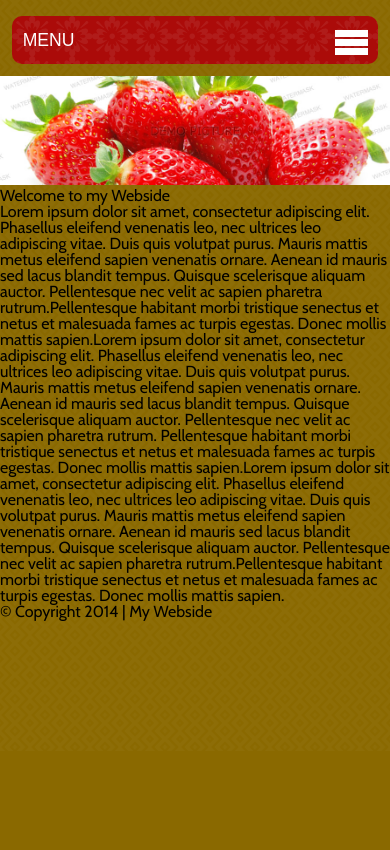
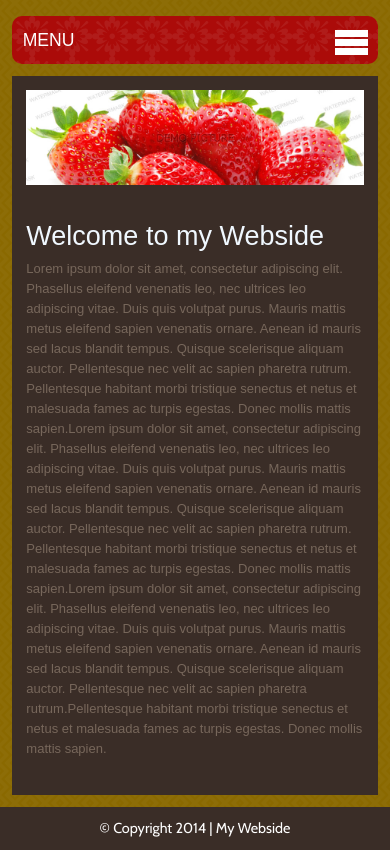
Before and after one commit to magnifikajf/4www-strawberry, a plain HTML site: page index.html in a window 390 px wide. Shown: the part 93-943 px from the top of the page. Before the commit the page ends 844 px from the top, so only its background shows below. Drawn offline with nearby package versions, Linux system fonts and the light colour scheme.

Commit message:
only mobile version

```diff
--- a/css/style.css
+++ b/css/style.css
@@ -31,7 +31,6 @@ img {
 .main-header {
     background-color: white;
     border-radius: 10px;
-
 }
 
 header h1 {
@@ -77,8 +76,12 @@ nav ul li {
     text-align: center;
     font-size: 1.3em;
     font-family: sans-serif;
+    line-height: 40px;
+    border-top: solid 1px rgba(255,255,255);
+}
 
-
+nav ul li:hover {
+    background-color: rgba(255,255,255,0.4);
 }
 nav ul li a {
     text-decoration: none;
@@ -88,3 +91,46 @@ nav a {
     text-decoration: none;
 
 }
+
+#main-content {
+    max-width: 100%;
+    margin-bottom: 3%;
+    margin-right: 3%;
+    margin-left: 3%;
+    background-color: #3A2D27;
+    color: #77675B;
+    font-family: Arial, Helvetica, sans-serif;
+    line-height: 20px;
+    font-size: 13px;
+}
+
+#main-content figure {
+    padding: 4%;
+}
+
+#main-content section {
+    padding: 4%;
+    padding-bottom: 10%;
+}
+
+#main-content h2 {
+    font-size: 27px;
+    line-height: 30px;
+    margin-bottom: 8px;
+    color: aliceblue;
+}
+
+footer {
+    background-color: #3A2D27;
+    color: #fff;
+    text-align: center;
+}
+
+footer p {
+    line-height: 3em;
+    font-size: 0.9em;
+}
+
+@media and (min-width:767px) {
+
+}
--- a/index.html
+++ b/index.html
@@ -40,7 +40,7 @@
         </figure>
         <section>
             <h2> Welcome to my Webside </h2>
-            <p> Lorem ipsum dolor sit amet, consectetur adipiscing elit. Phasellus eleifend venenatis leo, nec ultrices leo adipiscing vitae. Duis quis volutpat purus. Mauris mattis metus eleifend sapien venenatis ornare. Aenean id mauris sed lacus blandit tempus. Quisque scelerisque aliquam auctor. Pellentesque nec velit ac sapien pharetra rutrum.Pellentesque habitant morbi tristique senectus et netus et malesuada fames ac turpis egestas. Donec mollis mattis sapien.Lorem ipsum dolor sit amet, consectetur adipiscing elit. Phasellus eleifend venenatis leo, nec ultrices leo adipiscing vitae. Duis quis volutpat purus. Mauris mattis metus eleifend sapien venenatis ornare. Aenean id mauris sed lacus blandit tempus. Quisque scelerisque aliquam auctor. Pellentesque nec velit ac sapien pharetra rutrum. Pellentesque habitant morbi tristique senectus et netus et malesuada fames ac turpis egestas. Donec mollis mattis sapien.Lorem ipsum dolor sit amet, consectetur adipiscing elit. Phasellus eleifend venenatis leo, nec ultrices leo adipiscing vitae. Duis quis volutpat purus. Mauris mattis metus eleifend sapien venenatis ornare. Aenean id mauris sed lacus blandit tempus. Quisque scelerisque aliquam auctor. Pellentesque nec velit ac sapien pharetra rutrum.Pellentesque habitant morbi tristique senectus et netus et malesuada fames ac turpis egestas. Donec mollis mattis sapien.</p>
+            <p> Lorem ipsum dolor sit amet, consectetur adipiscing elit. Phasellus eleifend venenatis leo, nec ultrices leo adipiscing vitae. Duis quis volutpat purus. Mauris mattis metus eleifend sapien venenatis ornare. Aenean id mauris sed lacus blandit tempus. Quisque scelerisque aliquam auctor. Pellentesque nec velit ac sapien pharetra rutrum.<strong> Pellentesque habitant morbi tristique senectus et netus et malesuada fames ac turpis egestas. </strong> Donec mollis mattis sapien.Lorem ipsum dolor sit amet, consectetur adipiscing elit. Phasellus eleifend venenatis leo, nec ultrices leo adipiscing vitae. Duis quis volutpat purus. Mauris mattis metus eleifend sapien venenatis ornare. Aenean id mauris sed lacus blandit tempus. Quisque scelerisque aliquam auctor. Pellentesque nec velit ac sapien pharetra rutrum. Pellentesque habitant morbi tristique senectus et netus et malesuada fames ac turpis egestas. Donec mollis mattis sapien.Lorem ipsum dolor sit amet, consectetur adipiscing elit. Phasellus eleifend venenatis leo, nec ultrices leo adipiscing vitae. Duis quis volutpat purus. Mauris mattis metus eleifend sapien venenatis ornare. Aenean id mauris sed lacus blandit tempus. Quisque scelerisque aliquam auctor. Pellentesque nec velit ac sapien pharetra rutrum.Pellentesque habitant morbi tristique senectus et netus et malesuada fames ac turpis egestas. Donec mollis mattis sapien.</p>
         </section>
     </div>
     <footer>
```
